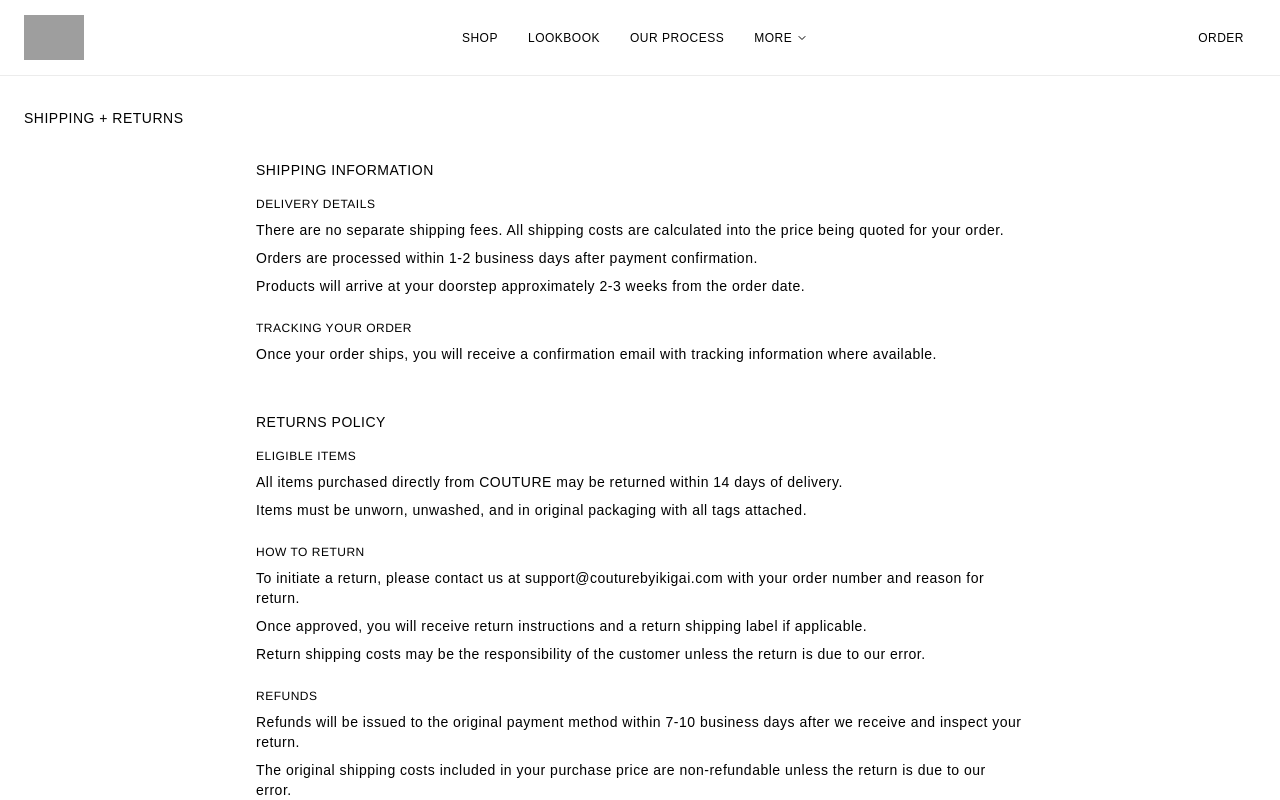
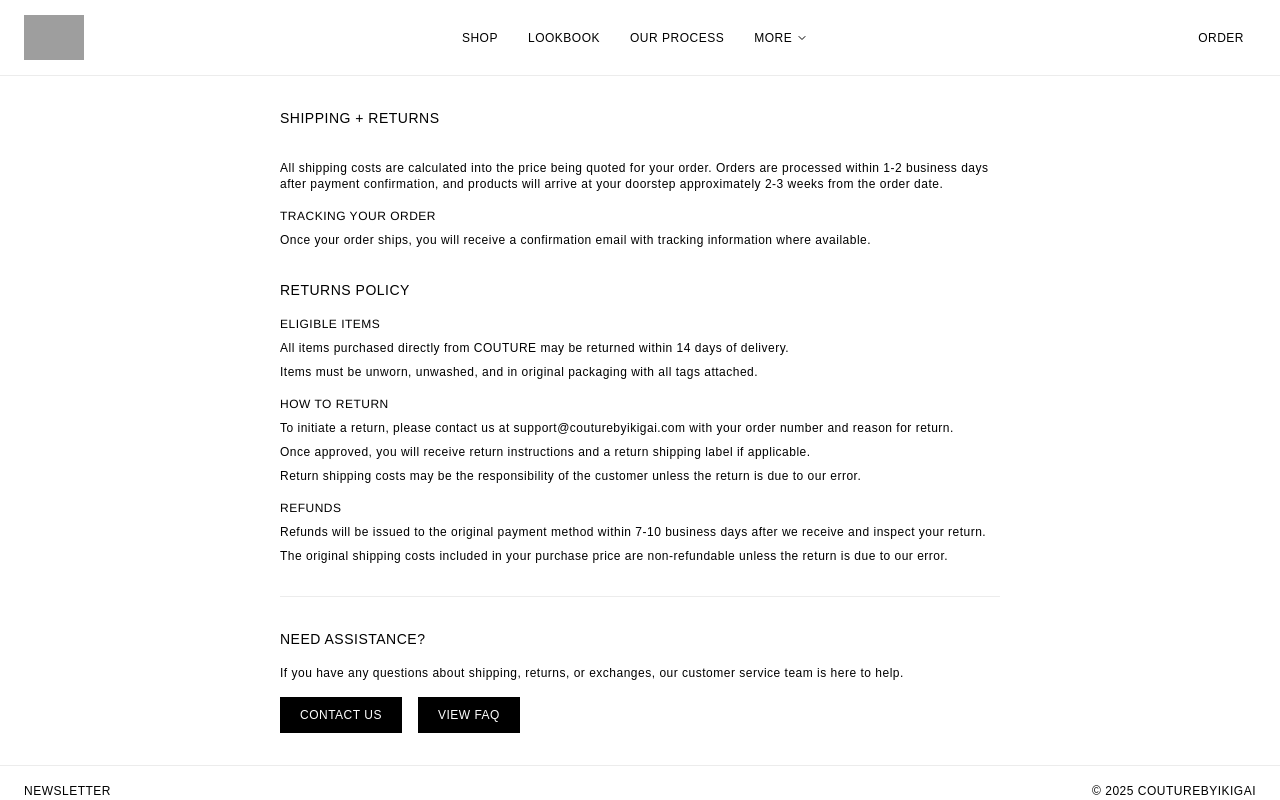
Before and after one commit to AnshulDalua/couture-website, a Next.js app: page /support/shipping-returns in a window 1280 px wide. Shown: the top 800 px of the page. Built offline with nearby package versions, Linux system fonts and the light colour scheme; grey boxes are pictures that could not be loaded; a web font is replaced by a local one.

Commit message:
support pages

```diff
--- a/app/support/pricing/page.tsx
+++ b/app/support/pricing/page.tsx
@@ -51,13 +51,9 @@ const volumeDiscounts = [
 
 export default function PricingPage() {
   return (
-    <div className="container mx-auto px-6 py-8">
-      <div className="max-w-4xl mx-auto">
+    <div className="px-6 py-8 max-w-3xl mx-auto">
       <h1 className="text-sm uppercase mb-8">PRICING</h1>
-        {/* Volume Discounts */}
-        <div className="mb-16">
 
-          {/* Volume Discount Tables - One per product */}
       <div className="space-y-12">
         {volumeDiscounts.map((item) => (
           <div key={item.product} className="mb-10">
@@ -82,8 +78,6 @@ export default function PricingPage() {
             </div>
           </div>
         ))}
-          </div>
-        </div>
 
         {/* Custom Orders */}
         <div className="mt-16 text-center">
--- a/app/support/reviews/page.tsx
+++ b/app/support/reviews/page.tsx
@@ -116,16 +116,10 @@ const reviews = [
 
 export default function ReviewsPage() {
   return (
-    <div className="px-6 py-8">
+    <div className="px-6 py-8 max-w-3xl mx-auto">
       <h1 className="text-sm uppercase mb-8">CUSTOMER REVIEWS</h1>
 
-      <div className="max-w-5xl mx-auto">
-        {/* Reviews Summary */}
-        <div className="mb-12">
-          <div className="flex flex-col md:flex-row md:items-center md:justify-between">
-          </div>
-        </div>
-
+      <div className="space-y-8">
         {/* Filter Options */}
         <div className="mb-8 flex flex-wrap gap-2">
           <button className="px-3 py-1 text-xs border border-black bg-black text-white">ALL REVIEWS</button>
--- a/app/support/shipping-returns/page.tsx
+++ b/app/support/shipping-returns/page.tsx
@@ -1,52 +1,47 @@
 export default function ShippingReturnsPage() {
   return (
-    <div className="px-6 py-8">
+    <div className="px-6 py-8 max-w-3xl mx-auto">
       <h1 className="text-sm uppercase mb-8">SHIPPING + RETURNS</h1>
 
-      <div className="max-w-3xl mx-auto">
+      <div className="space-y-8">
         {/* Shipping Section */}
-        <section className="mb-12">
-          <h2 className="text-sm uppercase mb-4">SHIPPING INFORMATION</h2>
-
-          <div className="mb-6">
-            <h3 className="text-xs uppercase font-medium mb-2">DELIVERY DETAILS</h3>
-            <p className="text-sm mb-2">There are no separate shipping fees. All shipping costs are calculated into the price being quoted for your order.</p>
-            <p className="text-sm mb-2">Orders are processed within 1-2 business days after payment confirmation.</p>
-            <p className="text-sm">Products will arrive at your doorstep approximately 2-3 weeks from the order date.</p>
-          </div>
+        <section className="space-y-4 text-xs">
+          <p>
+            All shipping costs are calculated into the price being quoted for your order. Orders are processed within 1-2 business days after payment confirmation, and products will arrive at your doorstep approximately 2-3 weeks from the order date.
+          </p>
 
           <div className="mb-6">
             <h3 className="text-xs uppercase font-medium mb-2">TRACKING YOUR ORDER</h3>
-            <p className="text-sm">Once your order ships, you will receive a confirmation email with tracking information where available.</p>
+            <p className="text-xs">Once your order ships, you will receive a confirmation email with tracking information where available.</p>
           </div>
         </section>
 
         {/* Returns Section */}
-        <section>
+        <section className="space-y-4 text-xs">
           <h2 className="text-sm uppercase mb-4">RETURNS POLICY</h2>
 
           <div className="mb-6">
             <h3 className="text-xs uppercase font-medium mb-2">ELIGIBLE ITEMS</h3>
-            <p className="text-sm mb-2">All items purchased directly from COUTURE may be returned within 14 days of delivery.</p>
-            <p className="text-sm">Items must be unworn, unwashed, and in original packaging with all tags attached.</p>
+            <p className="text-xs mb-2">All items purchased directly from COUTURE may be returned within 14 days of delivery.</p>
+            <p className="text-xs">Items must be unworn, unwashed, and in original packaging with all tags attached.</p>
           </div>
 
           <div className="mb-6">
             <h3 className="text-xs uppercase font-medium mb-2">HOW TO RETURN</h3>
-            <p className="text-sm mb-2">To initiate a return, please contact us at support@couturebyikigai.com with your order number and reason for return.</p>
-            <p className="text-sm mb-2">Once approved, you will receive return instructions and a return shipping label if applicable.</p>
-            <p className="text-sm">Return shipping costs may be the responsibility of the customer unless the return is due to our error.</p>
+            <p className="text-xs mb-2">To initiate a return, please contact us at support@couturebyikigai.com with your order number and reason for return.</p>
+            <p className="text-xs mb-2">Once approved, you will receive return instructions and a return shipping label if applicable.</p>
+            <p className="text-xs">Return shipping costs may be the responsibility of the customer unless the return is due to our error.</p>
           </div>
 
           <div>
             <h3 className="text-xs uppercase font-medium mb-2">REFUNDS</h3>
-            <p className="text-sm mb-2">Refunds will be issued to the original payment method within 7-10 business days after we receive and inspect your return.</p>
-            <p className="text-sm">The original shipping costs included in your purchase price are non-refundable unless the return is due to our error.</p>
+            <p className="text-xs mb-2">Refunds will be issued to the original payment method within 7-10 business days after we receive and inspect your return.</p>
+            <p className="text-xs">The original shipping costs included in your purchase price are non-refundable unless the return is due to our error.</p>
           </div>
         </section>
 
         {/* Contact Section */}
-        <section className="mt-12 border-t border-[#ececec] pt-8">
+        <section className="mt-12 border-t border-[#ececec] pt-8 space-y-4 text-xs">
           <h2 className="text-sm uppercase mb-4">NEED ASSISTANCE?</h2>
           <p className="text-xs mb-4">
             If you have any questions about shipping, returns, or exchanges, our customer service team is here to help.
```
Lines whose indentation alone changed are shown as unchanged.
